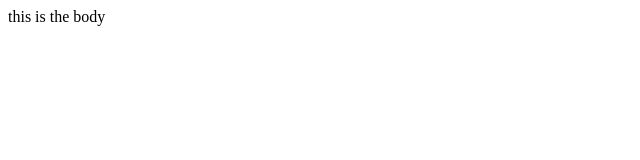
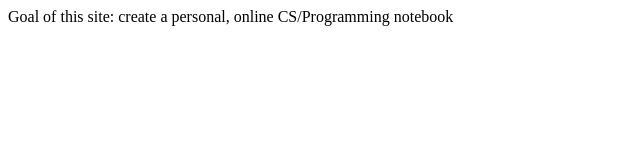
Before and after one commit to mschwimmer/mschwimmer.github.io, a plain HTML site: page index.html in a window 1280 px wide. Shown: the whole page, without its empty margins (0-640 px from the left). Drawn offline with Linux system fonts and the light colour scheme.

Commit message:
Your branch is up to date with 'origin/master'. df qa! sdfh: qa: command not found d qa

```diff
--- a/index.html
+++ b/index.html
@@ -3,7 +3,7 @@
     <title>Matt Schwimmer</title>
   </head>
   <body>
-    this is the body
+    Goal of this site: create a personal, online CS/Programming notebook
   </body>
 
 
```
